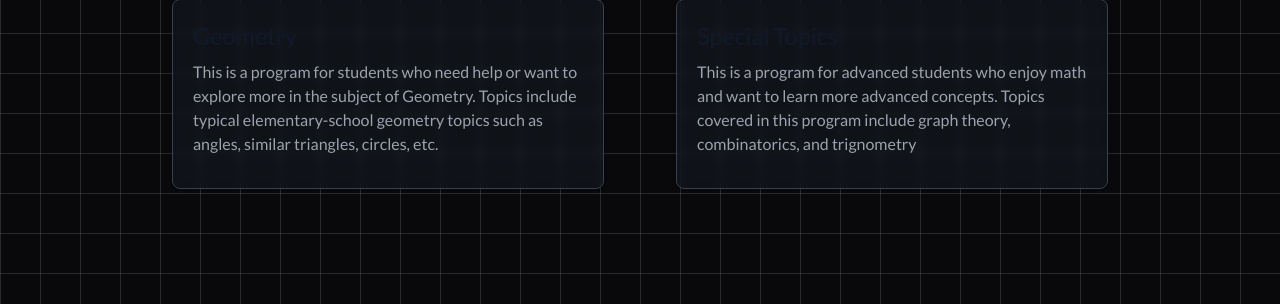
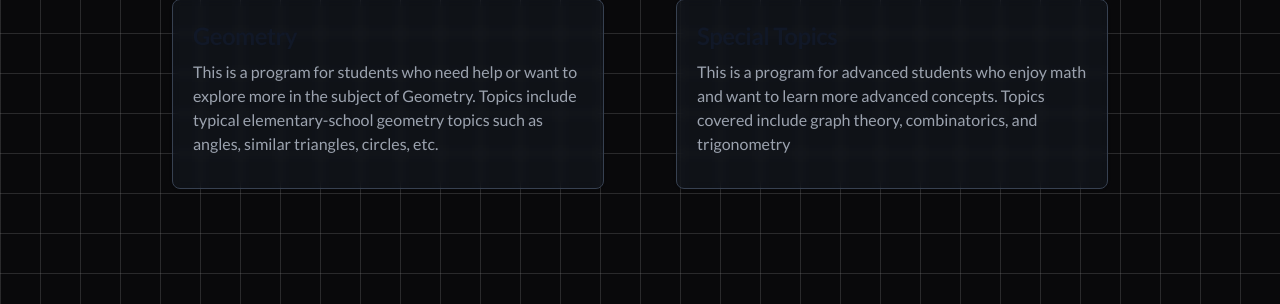
Before and after one commit to nicholasxwang/MathForRealSite, a Flask app: page / in a window 1280 px wide. Shown: the part 3727-4031 px from the top of the page. Run offline with Flask 3, Linux system fonts and the light colour scheme; some libraries are stand-ins or nearby versions; some web fonts are replaced.

Commit message:
fixed typos

```diff
--- a/static/team.json
+++ b/static/team.json
@@ -75,7 +75,7 @@
     "name": "Julian Yang",
     "school": "Westview High School",
     "icon": "https://static.wixstatic.com/media/282eaf_30efa3700967496ca0226842ab665643~mv2.png/v1/fill/w_606,h_606,al_c,q_90,enc_auto/Screen%20Shot%202024-03-05%20at%201_27_01%20PM.png",
-    "description": "\n\u200BWestview High School\n\nJulian Yang\n\nI’m a senior at Westivew High School who loves working with math and physics. I qualified for AIME by guessing and USACO silver. Some of my hobbies are playing tennis, the violin, and Brawl Stars. (You can request to 1v1 me) I love working at a collaborative setting as multiple brains are truely bigger than one. I plan on bringing simple yet profound mathematics which will let us see how this subject lets us have greater understand of the world.",
+    "description": "I’m a senior at Westivew High School who loves working with math and physics. I qualified for AIME by guessing and USACO silver. Some of my hobbies are playing tennis, the violin, and Brawl Stars. (You can request to 1v1 me) I love working at a collaborative setting as multiple brains are truely bigger than one. I plan on bringing simple yet profound mathematics which will let us see how this subject lets us have greater understand of the world.",
     "category": "Instructor",
     "country": ""
   },
@@ -105,7 +105,7 @@
   },
   {
     "name": "Arnav Agrawal",
-    "school": "",
+    "school": "Monta Vista High School",
     "icon": "https://static.wixstatic.com/media/282eaf_15599b4433c34c6dac6b2a21f832706f~mv2.png/v1/fill/w_620,h_620,al_c,q_90,enc_auto/Screenshot%202024-03-12%20at%206_01_09%E2%80%AFPM.png",
     "description": "Hi, I'm Aarnav, a junior at Monta Vista High School! I attended the COSMOS summer program in Discrete Math and Number Theory, am in USACO Silver, qualified for ACSL finals, and enjoy studying advanced mathematics. I am extremely passionate about CS, math, and debate!",
     "category": "Instructor",
@@ -136,6 +136,14 @@
     "country": ""
   },
   {
+    "name": "Andrew Liu",
+    "school": "BASIS Independent Silicon Valley",
+    "icon": "https://media.discordapp.net/attachments/1144851521402581061/1274016021916946584/IMG_3489.png?ex=66f8bf21&is=66f76da1&hm=bd1034c2f4b977428ad778834fb2ba47dac784a1519a33bc6e73b4d0878adc58&=&format=webp&quality=lossless&width=524&height=700",
+    "description": "My name is Andrew and I'm a senior at BASIS Independent Silicon Valley. Beyond doing math/physics, I'm a huge fan of video games like CS2 or Roblox. You can often catch me listening to rap or watching videos on the science behind the Simpsons.",
+    "category": "Instructor",
+    "country": ""
+  },
+  {
     "name": "Walt Li",
     "school": "BASIS Hangzhou, China",
     "icon": "https://static.wixstatic.com/media/282eaf_28781b7d0b0c497ca8a3acf1b7ada4e8~mv2.png/v1/fill/w_325,h_325,al_c,lg_1,q_85,enc_auto/Screenshot%202024-03-30%20at%2010_21_18%E2%80%AFPM.png",
--- a/templates/index.html
+++ b/templates/index.html
@@ -476,7 +476,7 @@
                 <h5 class="mb-2 text-2xl font-bold tracking-tight text-gray-900 text-white">Special Topics</h5>
 
                 <p class="mb-3 font-normal text-gray-400" style="
-">This is a program for advanced students who enjoy math and want to learn more advanced concepts. Topics covered in this program include graph theory, combinatorics, and trignometry</p>
+">This is a program for advanced students who enjoy math and want to learn more advanced concepts. Topics covered include graph theory, combinatorics, and trigonometry</p>
 
             </div>
         </div></div>
@@ -513,7 +513,7 @@
             </h2>
             <div id="accordion-open-body-1" class="hidden" aria-labelledby="accordion-open-heading-1">
                 <div class="p-5 border border-b-0 border-gray-200 dark:border-gray-700">
-                    <p class="text-gray-500 dark:text-gray-400">No! Math, For Real is completely free!</p>
+                    <p class="text-gray-500 dark:text-gray-400">No! Math, For Real is completely free! There is also no penalty for attending, even though we highly recommend attending.</p>
                 </div>
             </div>
 
@@ -541,7 +541,7 @@
             </h2>
             <div id="accordion-open-body-3" class="hidden" aria-labelledby="accordion-open-heading-3">
                 <div class="p-5 border border-t-0 border-gray-700">
-                    <p class="mb-2 text-gray-400">We offer multiple classes covering the same contents each week. Each class is 2 hours, with the first hour covering a relatively simple topic, and the second a harder one. Usually there are 2 lessons on Saturday and Sunday.</p>
+                    <p class="mb-2 text-gray-400">We offer multiple classes covering the same contents each week. Each class is 2 hours, with the first hour covering a relatively simple topic, and the second a harder one. Usually there are two classes each on Saturday and Sunday evenings.</p>
                 </div>
             </div>
 
@@ -555,7 +555,7 @@
             </h2>
             <div id="accordion-open-body-4" class="hidden" aria-labelledby="accordion-open-heading-4">
                 <div class="p-5 border border-t-0 border-gray-700">
-                    <p class="mb-2 text-gray-400">Elementary school math. Difficulties may vary, and contents from previous weeks can be helpful. However, in general, we pretend the students have never attended Math, For Real.</p>
+                    <p class="mb-2 text-gray-400">Elementary school math. Difficulties may vary, and contents from previous weeks can be helpful. However, in general, students do not have to have attended Math, For Real before to understand the lesson</p>
                 </div>
             </div>
         </div>
@@ -601,7 +601,7 @@
         <h1 class="text-white text-4xl text-center mb-8 font-extrabold" id="team" style='font-family: "Black Han Sans", sans-serif'>Our Team 💯</h1>
         <p class="text-gray-400 text-justify text-lg">
             At Math, For Real, we believe that math is a subject that can be enjoyed by everyone. That's why we've developed a unique approach to tutoring that puts the fun back in math. Our free math circle sessions are designed to help students explore the subject in a new and exciting way, and our tutors are there to support them every step of the way. We are committed to helping students develop a deep understanding of math, along with its applications in the real world.
-            The team at Math, For Real is composed of a group of highly talented high school students from all over California who are passionate about math and want to help others succeed. Get to know our team of math experts below.
+            The team at Math, For Real is composed of a group of highly talented high school students from all over the world, though primarily in the San Francisco Bay Area who are passionate about math and want to help others succeed. Get to know our team of math experts below.
         </p>
     </div>
     <div class="px-8 md:p-0 md:w-3/4 md:mx-auto mt-8 grid grid-cols-1 lg:grid-cols-2 2xl:grid-cols-3 gap-12 " style="margin-bottom: 20vh;">
@@ -624,6 +624,12 @@
         <p class="text-gray-400 text-justify text-lg">We are always in need of dedicated volunteers who are passionate about education and making a difference. By donating your time, you can help us provide quality math education to students in need. Join our team and help us empower the next generation of problem solvers. If you are interested, please email math@math-for-real.org.
 
             Include your name, grade, and school.</p>
+
+    </div>
+
+    <div class="px-8 md:p-0 md:w-1/2 md:mx-auto" style="margin-bottom: 20vh;">
+        <h1 class="text-white text-4xl text-center mb-8" style='font-weight: 900; font-family: "Black Han Sans", sans-serif' id="partnerships">Partnerships</h1>
+        <a href="https://helix-ed.org" target="_blank"><img src="https://helix-ed.org/logo.png" class="w-72 m-auto" ></a>
 
     </div>
 
```
